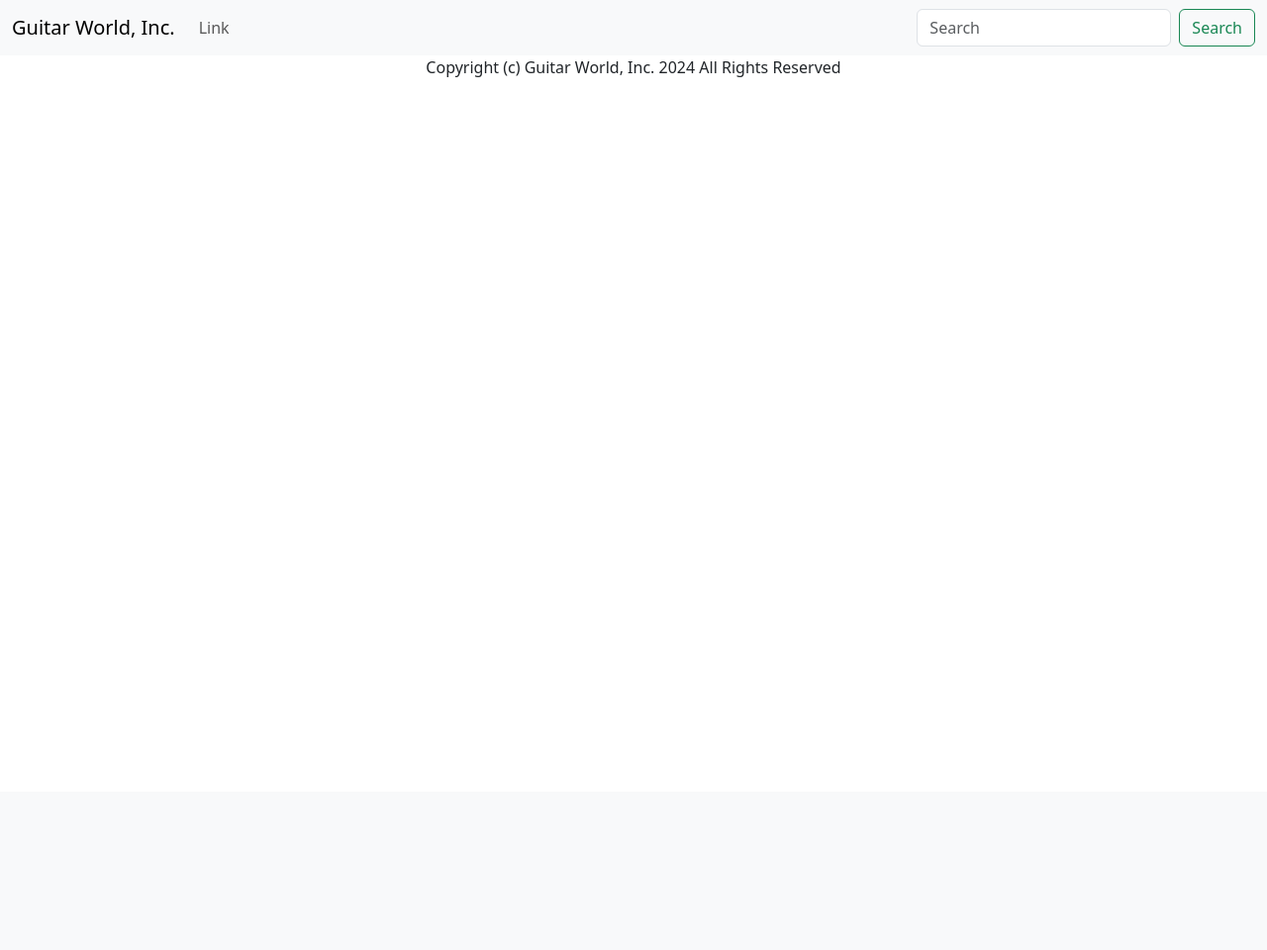
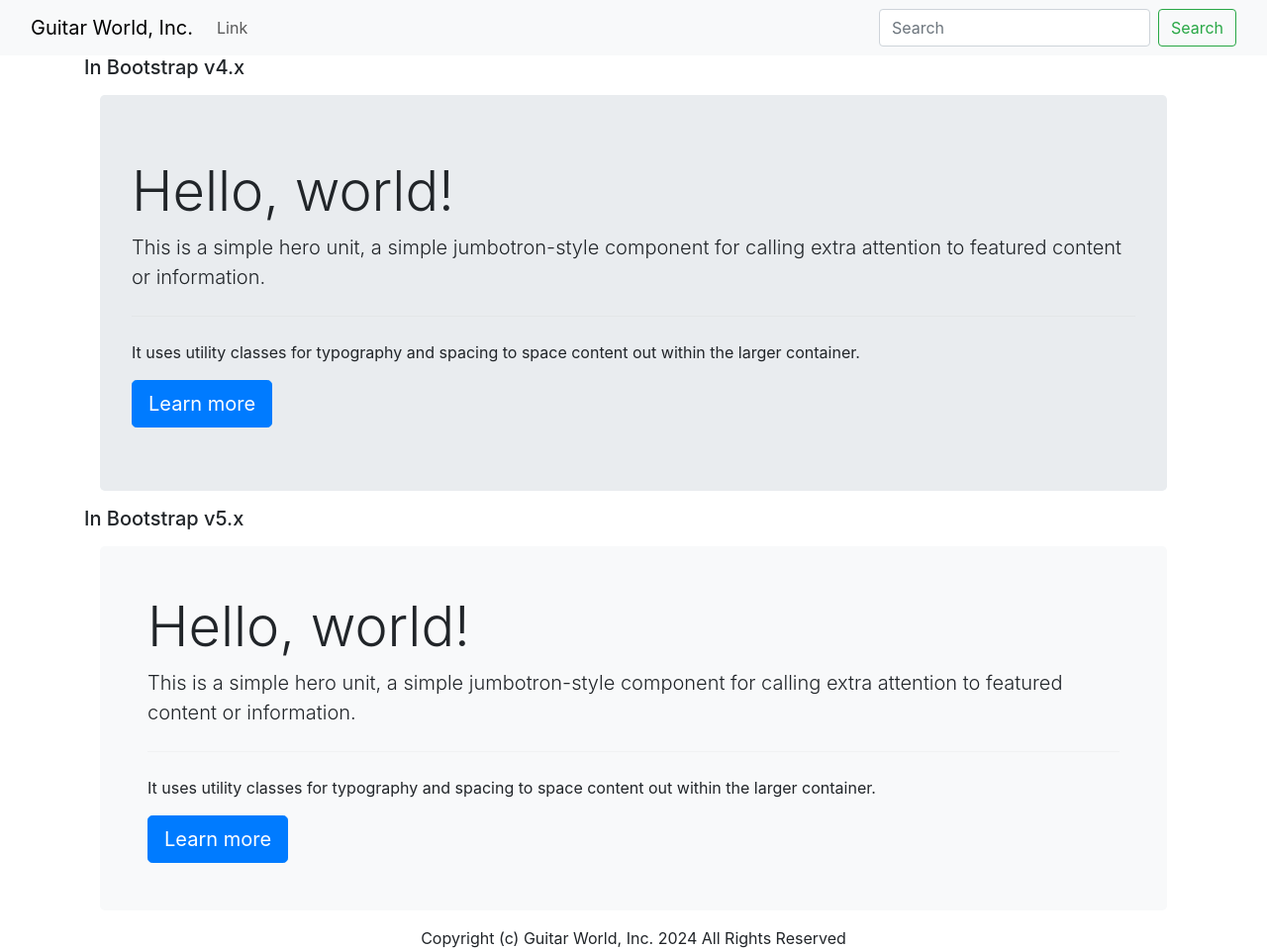
Before and after one commit to msedkiewicz/php-course, a PHP site: page / in a window 1280 px wide. Shown: the whole page at 99% size. Before the commit the page ends 78 px from the top, so only its background shows below. Run offline with PHP 8.4, Linux system fonts and the light colour scheme.

Commit message:
Add jumbotron

```diff
--- a/intro-to-php/index.php
+++ b/intro-to-php/index.php
@@ -11,6 +11,31 @@ include("header_info.php"); ?>
     </head>
     <body>
         <?php include("navbar.php"); ?>
+        <div class="container">
+            <link rel="stylesheet" href="https://stackpath.bootstrapcdn.com/bootstrap/4.5.0/css/bootstrap.min.css" integrity="sha384-9aIt2nRpC12Uk9gS9baDl411NQApFmC26EwAOH8WgZl5MYYxFfc+NcPb1dKGj7Sk" crossorigin="anonymous">
+
+            <h5>In Bootstrap v4.x</h5>
+
+            <div class="jumbotron m-3">
+                <h1 class="display-4">Hello, world!</h1>
+                <p class="lead">This is a simple hero unit, a simple jumbotron-style component for calling extra attention to featured content or information.</p>
+                <hr class="my-4">
+                <p>It uses utility classes for typography and spacing to space content out within the larger container.</p>
+                <a class="btn btn-primary btn-lg" href="#" role="button">Learn more</a>
+            </div>
+
+            <link rel="stylesheet" href="https://stackpath.bootstrapcdn.com/bootstrap/4.5.0/css/bootstrap.min.css" integrity="sha384-9aIt2nRpC12Uk9gS9baDl411NQApFmC26EwAOH8WgZl5MYYxFfc+NcPb1dKGj7Sk" crossorigin="anonymous">
+
+            <h5>In Bootstrap v5.x</h5>
+
+            <div class="bg-light p-5 rounded-lg m-3">
+                <h1 class="display-4">Hello, world!</h1>
+                <p class="lead">This is a simple hero unit, a simple jumbotron-style component for calling extra attention to featured content or information.</p>
+                <hr class="my-4">
+                <p>It uses utility classes for typography and spacing to space content out within the larger container.</p>
+                <a class="btn btn-primary btn-lg" href="#" role="button">Learn more</a>
+            </div>
+        </div>
         <?php include("footer.php"); ?>
         <script src="https://cdn.jsdelivr.net/npm/bootstrap@5.3.3/dist/js/bootstrap.bundle.min.js" integrity="sha384-YvpcrYf0tY3lHB60NNkmXc5s9fDVZLESaAA55NDzOxhy9GkcIdslK1eN7N6jIeHz" crossorigin="anonymous"></script>
     </body>
```
